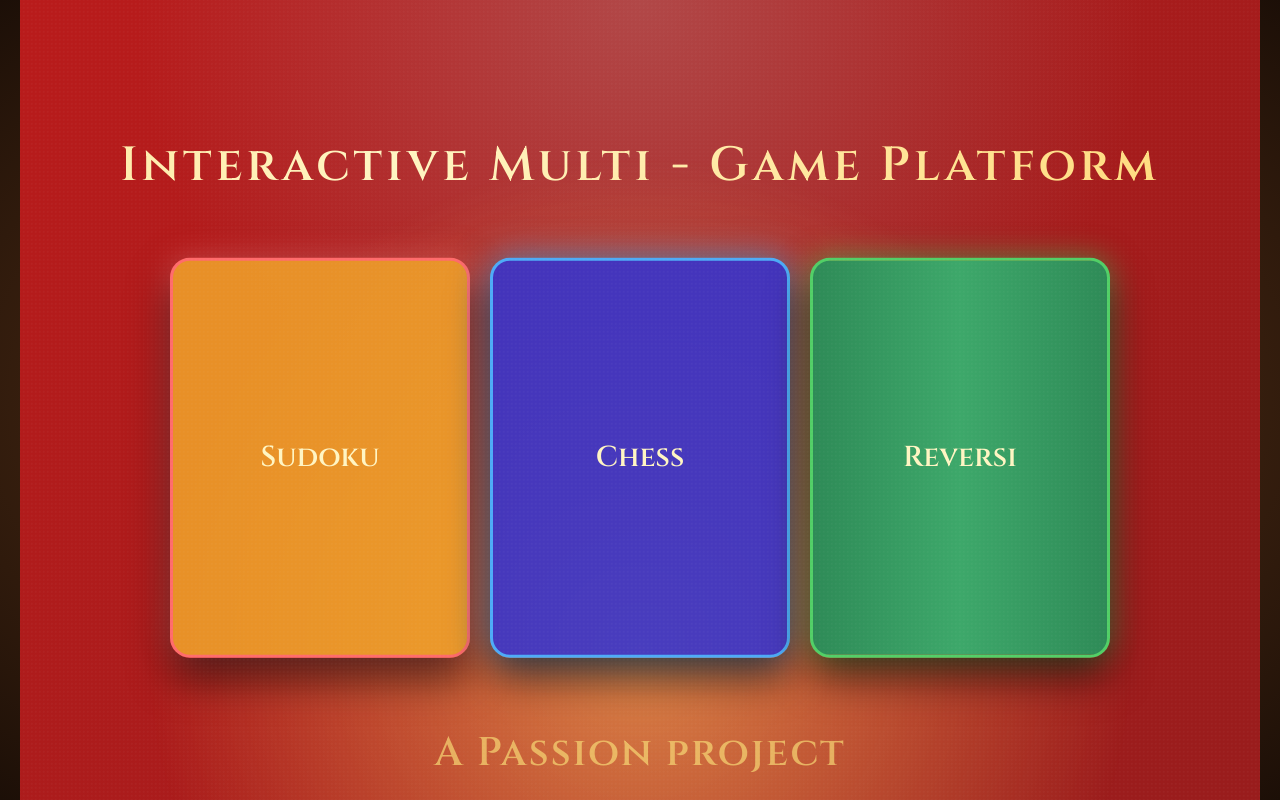
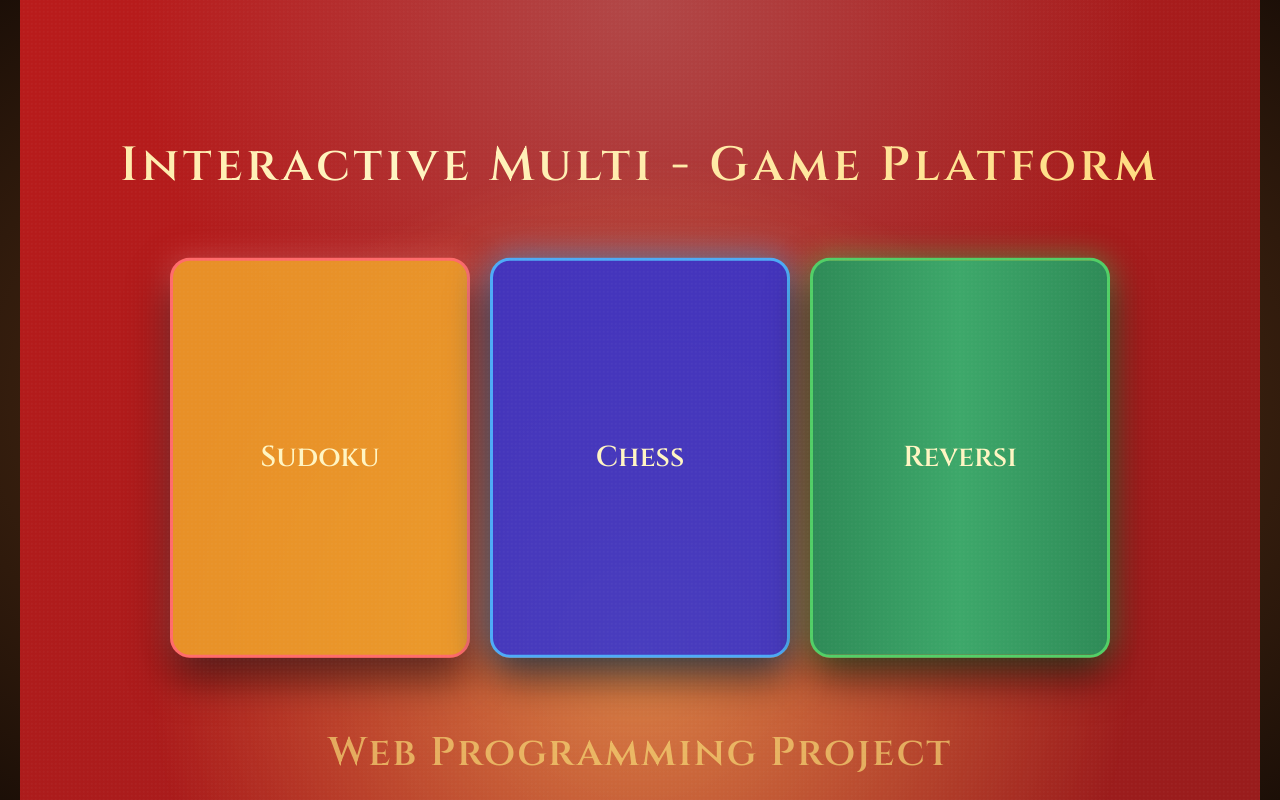
Before and after one commit to hari-hara-1/web-project, a React (Vite) app: page / in a window 1280 px wide. Built offline with nearby package versions, Linux system fonts and the light colour scheme.

Commit message:
Ready for archiving

```diff
--- a/src/pages/HomePage.jsx
+++ b/src/pages/HomePage.jsx
@@ -43,7 +43,7 @@ function HomePage() {
         </div>
       </div>
 
-      <div className="footer-text">A Passion project</div>
+      <div className="footer-text">Web Programming Project</div>
     </div>
   );
 }
```
Also changed, not shown: 1 other file (tests, documents, lock files or other folders).
